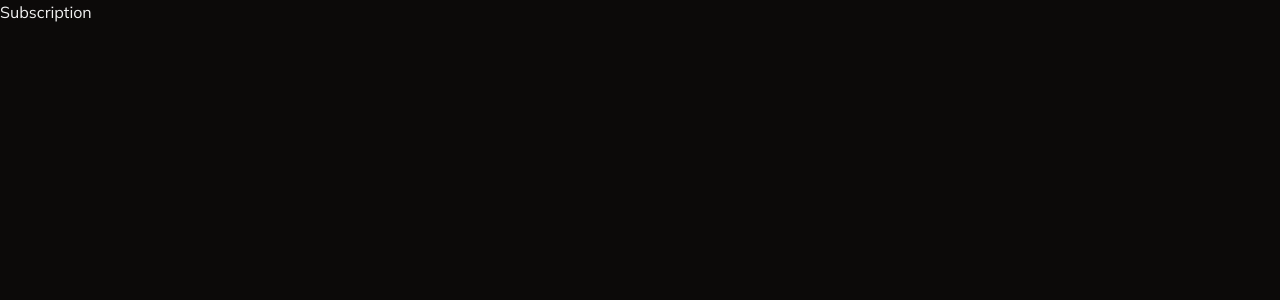
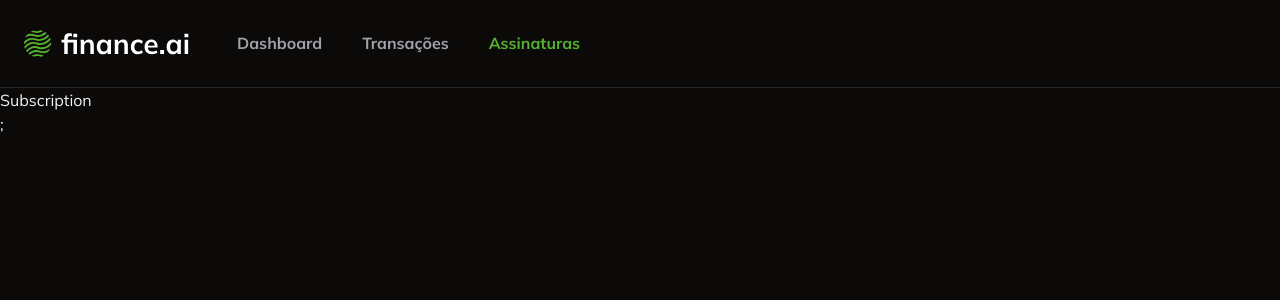
Before and after one commit to gabrielpramalho/finance-ai, a Next.js app: page /subscription in a window 1280 px wide. Shown: the top 300 px of the page. Built offline with nearby package versions, Linux system fonts and the light colour scheme.

Commit message:
feat: add navbar component

```diff
--- /dev/null
+++ b/app/_components/nav-link.tsx
@@ -0,0 +1,16 @@
+'use client'
+
+import Link from 'next/link'
+import { usePathname } from 'next/navigation'
+import type { ComponentProps } from 'react'
+
+// eslint-disable-next-line @typescript-eslint/no-empty-object-type
+interface NavLinkProps extends ComponentProps<typeof Link> {}
+
+export function NavLink(props: NavLinkProps) {
+  const pathname = usePathname()
+
+  const isCurrent = props.href.toString() === pathname
+
+  return <Link data-current={isCurrent} {...props} />
+}
--- /dev/null
+++ b/app/_components/navbar.tsx
@@ -0,0 +1,34 @@
+import { UserButton } from "@clerk/nextjs";
+import Image from "next/image";
+import { NavLink } from "./nav-link";
+
+export function Navbar() {
+  return (
+    <nav className="flex items-center justify-between border-b border-solid p-6">
+      <div className="flex items-center gap-10">
+        <Image src="/logo.svg" alt="Finance AI" width={173} height={39} />
+
+        <NavLink
+          href="/"
+          className="font-bold text-muted-foreground hover:text-primary data-[current=true]:text-primary"
+        >
+          Dashboard
+        </NavLink>
+        <NavLink
+          href="/transactions"
+          className="font-bold text-muted-foreground hover:text-primary data-[current=true]:text-primary"
+        >
+          Transações
+        </NavLink>
+        <NavLink
+          href="/subscription"
+          className="font-bold text-muted-foreground hover:text-primary data-[current=true]:text-primary"
+        >
+          Assinaturas
+        </NavLink>
+      </div>
+
+      <UserButton showName />
+    </nav>
+  );
+}
--- a/app/page.tsx
+++ b/app/page.tsx
@@ -1,6 +1,6 @@
-import { UserButton } from "@clerk/nextjs";
 import { auth } from "@clerk/nextjs/server";
 import { redirect } from "next/navigation";
+import { Navbar } from "./_components/navbar";
 
 export default function Home() {
   const { userId } = auth();
@@ -10,8 +10,9 @@ export default function Home() {
   }
 
   return (
-    <div className="flex h-full items-center justify-center">
-      <UserButton showName />
-    </div>
+    <>
+      <Navbar />
+      <div className="flex h-full items-center justify-center"></div>
+    </>
   );
 }
--- a/app/subscription/page.tsx
+++ b/app/subscription/page.tsx
@@ -1,3 +1,10 @@
+import { Navbar } from "../_components/navbar";
+
 export default function Subscription() {
-  return <h1 className="item-center flex">Subscription</h1>;
+  return (
+    <>
+      <Navbar />
+      <h1 className="item-center flex">Subscription</h1>;
+    </>
+  );
 }
--- a/app/transactions/page.tsx
+++ b/app/transactions/page.tsx
@@ -3,17 +3,21 @@ import { DataTable } from "../_components/ui/data-table";
 import { db } from "../_lib/prisma";
 import { transactionsColumns } from "./_columns";
 import { AddTransactionButton } from "../_components/add-transaction-button";
+import { Navbar } from "../_components/navbar";
 
 export default async function Transactions() {
   const transactions = await db.transaction.findMany({});
 
   return (
-    <div className="p-6 space-y-6">
-      <div className="flex w-full items-center justify-between ">
-        <h1 className="text-xl font-bold">Transações</h1>
-        <AddTransactionButton />
+    <>
+      <Navbar />
+      <div className="space-y-6 p-6">
+        <div className="flex w-full items-center justify-between">
+          <h1 className="text-xl font-bold">Transações</h1>
+          <AddTransactionButton />
+        </div>
+        <DataTable columns={transactionsColumns} data={transactions} />
       </div>
-      <DataTable columns={transactionsColumns} data={transactions} />
-    </div>
+    </>
   );
 }
```
